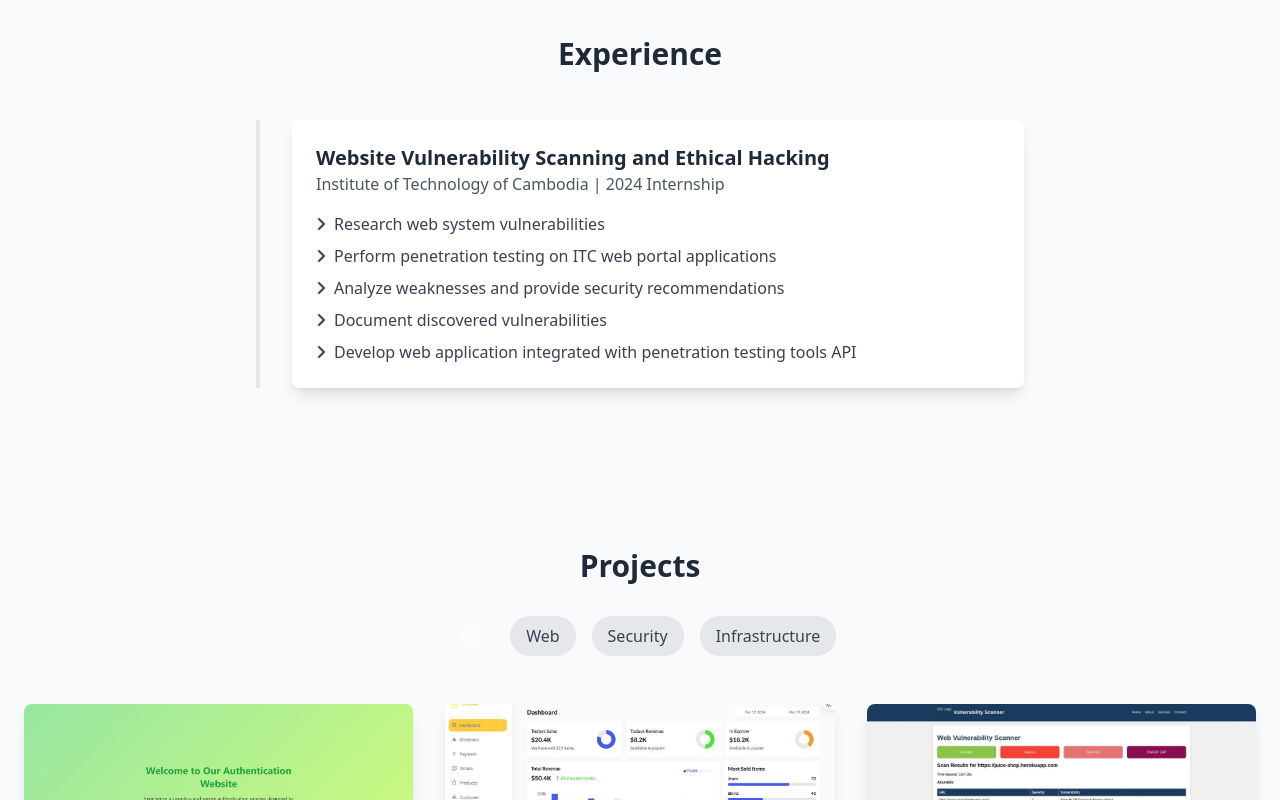
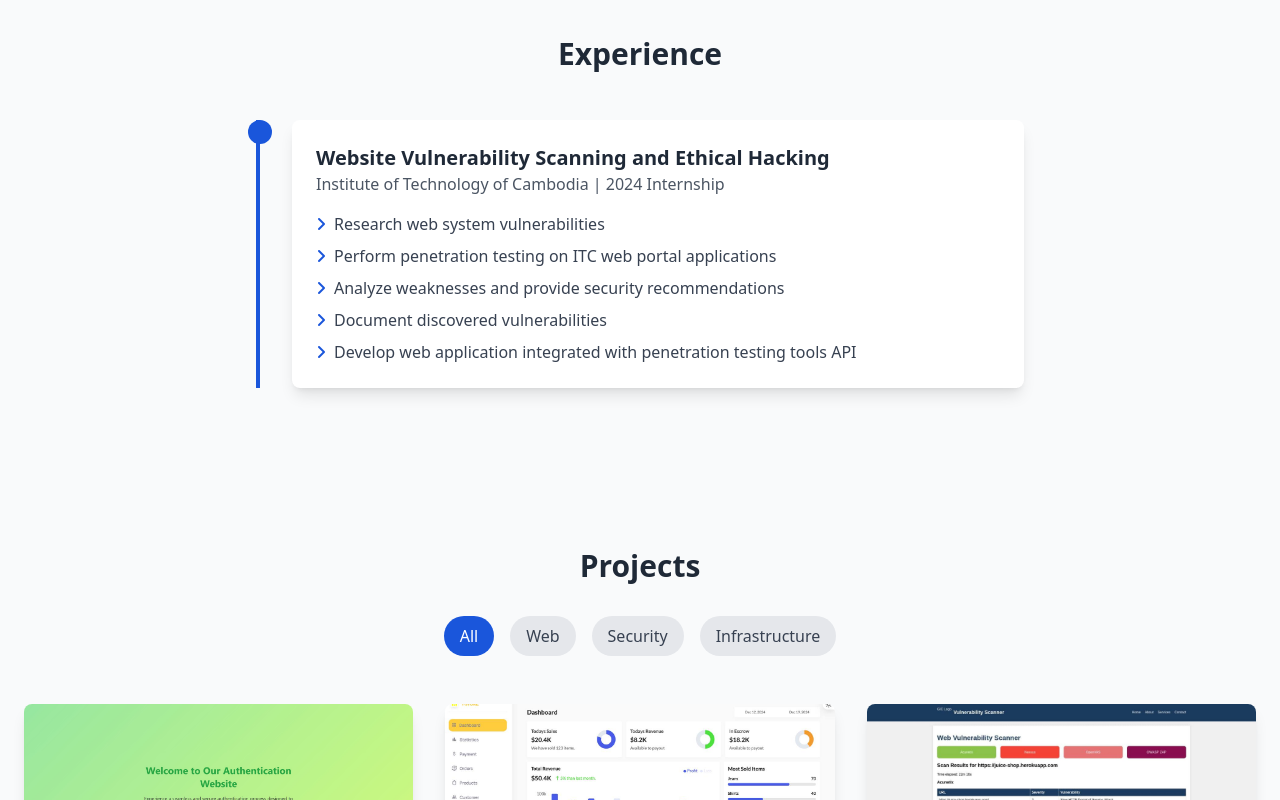
Before and after one commit to selytheng/webportfolio, a Vue app: page / in a window 1280 px wide. Shown: the part 1360-2160 px from the top of the page. Built offline with nearby package versions, Linux system fonts and the light colour scheme.

Commit message:
Fix tailwind

```diff
--- a/tailwind.config.js
+++ b/tailwind.config.js
@@ -2,7 +2,14 @@
 export default {
   content: ['./index.html', './src/**/*.{vue,js,ts,jsx,tsx}'],
   theme: {
-    extend: {},
+    extend: {
+      colors: {
+        // Light mode colors
+        primary: '#1a56db',
+        secondary: '#1e293b',
+        // Dark mode specific colors will be handled by dark: prefix
+      },
+    },
   },
   plugins: [],
 }
```
